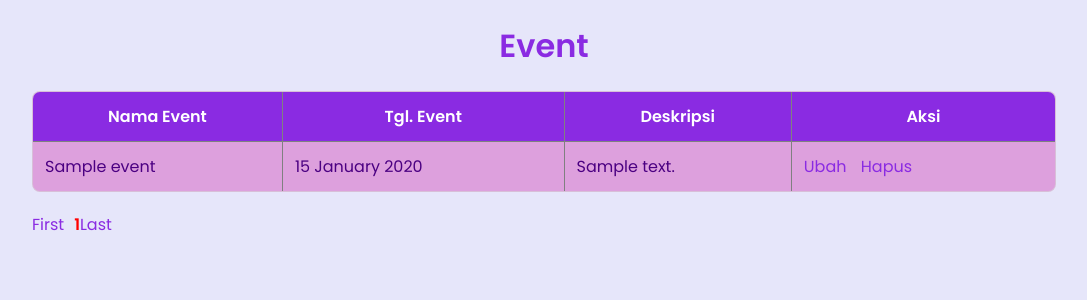
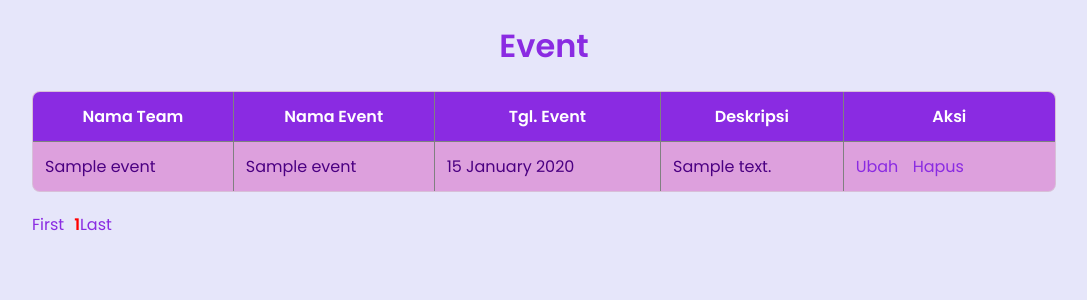
Before and after one commit to sarahlauras/fsp, a PHP site: page /esport_event.php in a window 1280 px wide. Shown: the top 300 px of the page, without its empty margins (96-1183 px from the left). Run offline with PHP 8.4, Linux system fonts and the light colour scheme; the visitor is signed in with stand-in values (Sample User, id 1); tables that the repository leaves empty or names only in its code hold one stand-in row (values such as "Sample post").

Commit message:
push lagii

```diff
--- a/classevent.php
+++ b/classevent.php
@@ -21,7 +21,9 @@ class Event extends DBParent
     public function getAllEvent($username = null, $offset = null, $limit = null)
     {
         // SQL dasar
-        $sql = "SELECT * FROM event";
+        $sql = "SELECT e.*, t.name AS team_name FROM event e
+            INNER JOIN event_teams et ON e.idevent = et.idevent
+            INNER JOIN team t ON et.idteam = t.idteam";
 
         if (!is_null($username)) {
             $sql = "SELECT e.*, m.username
--- a/esport_event.php
+++ b/esport_event.php
@@ -51,6 +51,7 @@ $role = $_SESSION["profile"];
                     </tr>";
     } else {
         echo "<tr>
+                        <th>Nama Team</th>
                         <th>Nama Event</th>
                         <th>Tgl. Event</th>
                         <th>Deskripsi</th>
@@ -71,6 +72,7 @@ $role = $_SESSION["profile"];
                     </tr>";
         } else {
             echo "<tr>
+                        <td>" . $row['team_name'] . "</td>
                         <td>" . $row['name'] . "</td>
                         <td>" . $formatrilis . "</td>
                         <td>" . $row['description'] . "</td>
```
